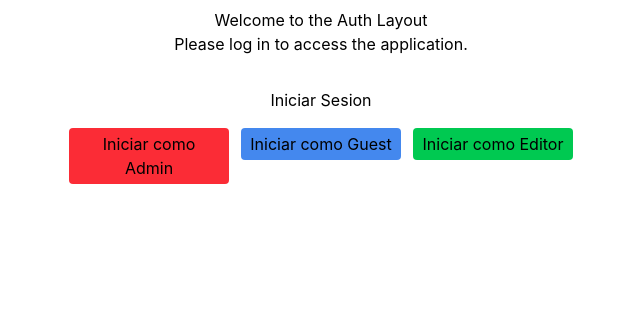
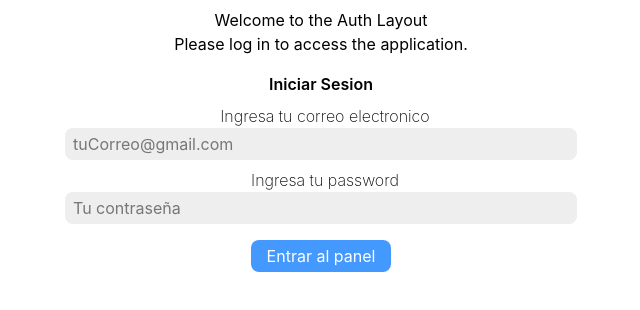
Before and after one commit to elgember/Acceso-type, a React (Vite) app: page /login in a window 1280 px wide. Shown: the top 310 px of the page, without its empty margins (319-959 px from the left). Built offline with nearby package versions, Linux system fonts and the light colour scheme.

Commit message:
agrego acceso al servidor para entrar a admin

```diff
--- a/src/Components/Ui/Login.tsx
+++ b/src/Components/Ui/Login.tsx
@@ -1,86 +1,87 @@
-import { authContext } from "@/Context/AuthContext";
+import { useAuth } from "@/Hooks/UserAuth";
 import { User } from "@/interfaces/user_interface";
-import { useState } from "react";
+import { supabase } from "@/superbaseCliente";
+import React, { useState } from "react";
 import { useNavigate } from "react-router-dom";
 
-export const Login = () => {
 
-    const {login} = authContext();
-    const navigate = useNavigate();
-    const [username, setUsername] = useState('');
-
-    const loginAdmin = () => {
-        const token = 'ehh17366ebdbh722933g4h4h72h';
-
-        const adminData: User = {
-            id: 1,
-            name: 'Alice Dev',
-            username: 'Alice Dev',
-            role: 'admin',
-            backendAccess: true,
-            permissions: ['read', 'write', 'delete'],
-            login: 'alice_dev',
-            avatar_url: 'https://example.com/avatar.jpg',
-            html_url: 'https://example.com/alice_dev',
-            type: 'User',
-            email: 'alice.dev@example.com'
-        }
-
-        login (token, adminData);
+    interface loginProps {
+        onLoginSuccess: () => void;
     }
 
-    const loginGuest = () => {
-        const token = 'ehh17366ebdbh722933g4h4h72h';
+export const Login = ({ onLoginSuccess }: loginProps) => {
 
-        const guestData: User = {
-            id: 2,
-            name: 'Bob guest',
-            username: 'Bob guest',
-            role: 'guest',
-            trialPeriod: 30,
-            login: 'bob_guest',
-            avatar_url: 'https://example.com/avatar.jpg',
-            html_url: 'https://example.com/bob_guest',
-            type: 'User',
-            email: 'bob.guest@example.com'
+    const [email, setEmail] = useState('');
+    const [password, setPassword] = useState('');
+    const [error, setError] = useState<string | null>(null);
+    const [loading, setLoading] = useState(false);
+
+    const navigate = useNavigate();
+    const { login } = useAuth();
+
+    const handleLogin = async (e: React.FormEvent) => {
+        e.preventDefault();
+        setLoading(true);
+        setError(null);
+
+    //se hace la peticion ala base de datos
+    const { data, error } = await supabase.auth.signInWithPassword({
+        email,
+        password,
+    });
+
+    if(error) {
+        setError('Correo o contraseña incorrecta. Intenta de nuevo');
+        setLoading(false);
+        return;
+
+    }
+    if (data.session) {
+        const currentToken = data.session.access_token;
+        const { data: dbUser, error: dbError } = await supabase
+            .from('users')
+            .select('*')
+            .eq('email', email)
+            .single();
+
+            if ( dbError || !dbUser ) {
+                setError('no se encuentra perfil de usuario');
+                setLoading(false);
+                return;
+            }
+
+            if (login) {
+                login(currentToken, dbUser as User);
+
         }
-
-        login(token, guestData);
+        navigate('/', { replace: true});
     }
-
-    const loginEditor = () => {
-        const token = 'ehh17366ebdbh722933g4h4h72h';
-
-        const editorData: User = {
-            id: 3,
-            name: 'Charlie Editor',
-            username: 'Charlie Editor',
-            role: 'editor',
-            canEdit: true,
-            login: 'charlie_editor',
-            avatar_url: 'https://example.com/avatar.jpg',
-            html_url: 'https://example.com/charlie_editor',
-            type: 'User',
-            email: 'charlie.editor@example.com'
-        }
-
-        login(token, editorData);
+        setLoading(false);
     }
 
     return (
     <div className="mt-4 w-full h-full">
-        <h3 className="p-4 text-center">Iniciar Sesion</h3>
-        <div className="flex justify-center flex-col sm:flex-row gap-3 w-full px-2">
+        <div>
+            <h2 className="font-semibold mb-2">Iniciar Sesion</h2>
             <div>
-                <button className="w-full sm:w-40 px-2 bg-red-500 py-1 rounded" onClick={loginAdmin}>Iniciar como Admin</button>
+                { error && (
+                   <p className="text-red-500">
+                    {error}
+                   </p>
+                )}
             </div>
-            <div>
-                <button className="w-full sm:w-40 px-2 bg-[#48e] py-1 rounded" onClick={loginGuest}>Iniciar como Guest</button>
-            </div>
-            <div>
-                <button className="w-full sm:w-40 px-2 bg-green-500 py-1 rounded" onClick={loginEditor}>Iniciar como Editor</button>
-            </div>
+            <form onSubmit={handleLogin} className="flex flex-col items-center gap-2">
+                <div className="flex flex-col items-center w-full">
+                    <label className='font-extralight pl-2' htmlFor="email">Ingresa tu correo electronico</label>
+                    <input className="bg-[#eee] w-full sm:w-lg py-1 px-2 rounded-lg" type="text" value={email} id="email" placeholder="tuCorreo@gmail.com" onChange={(e) => setEmail(e.target.value)} />
+                </div>
+                <div className="flex flex-col w-full items-center">
+                    <label className="font-extralight pl-2" htmlFor="password">Ingresa tu password</label>
+                    <input className="bg-[#eee] w-full sm:w-lg py-1 px-2 rounded-lg" type="text" value={password} id="password" placeholder="Tu contraseña" onChange={(e) => setPassword(e.target.value)} />
+                </div>
+                <button className="bg-[#49f] w-35 rounded-lg py-1 mt-2 text-white cursor-pointer" disabled={loading} type="submit">{loading ? 'Verificando...' : 'Entrar al panel'}</button>
+            </form>
         </div>
     </div>
-    )
+ )
 }
--- a/src/Views/Admin/AdminPanel.tsx
+++ b/src/Views/Admin/AdminPanel.tsx
@@ -131,7 +131,7 @@ export const AdminPanel = () => {
     }
 
     return (
-    <div className='w-full min-h-screen dark:bg-[#333] dark:text-white relative'>
+    <div className='w-full min-h-full dark:bg-[#333] dark:text-white relative'>
         <div className='text-center'>
             <h2>Admin Panel</h2>
             <p>Gestion de usuarios y configuraciones</p>
```
